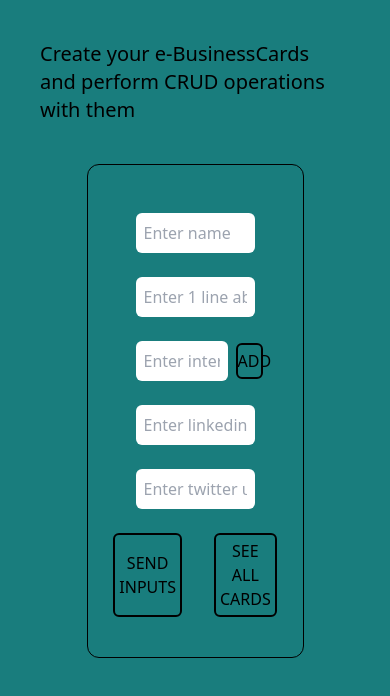
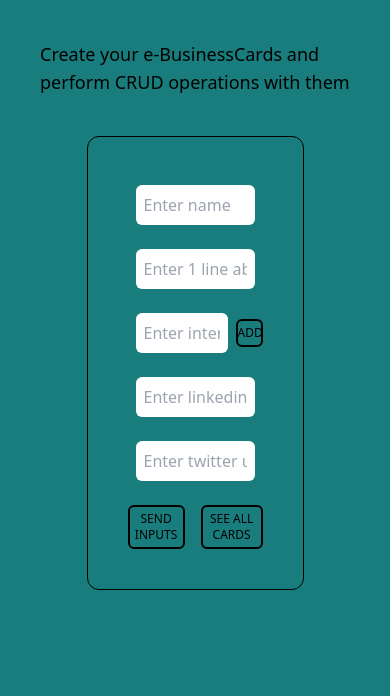
Before and after one commit to anujsolania/e-BusinessCard, a React (Vite) app in the folder frontend/: page / in a window 390 px wide. Shown: the top 696 px of the page. Built offline with nearby package versions, Linux system fonts and the light colour scheme.

Commit message:
fixed responsiveness

```diff
--- a/frontend/src/components/Allcards.jsx
+++ b/frontend/src/components/Allcards.jsx
@@ -140,8 +140,8 @@ function Allcards({props}) {
 
 
         </div>
-        <div style={{margin:"25px", padding: "25px"}} className="flex justify-center" >
-        <Link to={"/"} className="ml-6 border-2 border-black p-1 rounded-md" style={{margin:"5px", padding: "5px"}}>
+        <div className="flex justify-center m-[25px] p-[25px] " >
+        <Link to={"/"} className="ml-6 border-2 border-black rounded-md m-[5px] p-[5px]">
         ADD ANOTHER CARD</Link>
         </div>
 
--- a/frontend/src/components/Cardinput.jsx
+++ b/frontend/src/components/Cardinput.jsx
@@ -24,12 +24,12 @@ function Cardinput({props}) {
         <div className="flex flex-col justify-center items-center p-10 gap-10 w-screen" >
 
           <div >
-          <h1 className="font-medium text-xl" >
+          <h1 className="font-medium text-lg sm:text-xl " >
             Create your e-BusinessCards and perform CRUD operations with them
           </h1>
           </div>
 
-          <div className="flex flex-col items-center border border-black p-10 rounded-xl w-[70%] sm:w-[50%] gap-4" >
+          <div className="flex flex-col items-center border border-black p-10 rounded-xl gap-4 w-[70%] sm:w-[60%]" >
           <div className="flex flex-col w-full gap-2" >
          <input value={name} onChange={
            e => setname(e.target.value)
@@ -46,7 +46,7 @@ function Cardinput({props}) {
 
          <div className="flex items-center justify-center w-full" >
           <input value={Nthinterest} onChange={e => setNthinterest(e.target.value)} type="text" placeholder="Enter interest" className="m-2 p-2 rounded-md w-full" ></input>
-          <button onClick={addinterest} className="border-2 border-black rounded-md w-[20%] py-1 ">ADD</button>
+          <button onClick={addinterest} className="border-2 border-black rounded-md w-[20%] py-1 text-xs sm:text-sm">ADD</button>
          </div>
 
 
@@ -57,7 +57,7 @@ function Cardinput({props}) {
 
          </div>
 
-          <div className="flex gap-4" >
+          <div className="flex gap-2 text-xs sm:text-sm" >
 
           <button onClick={async () => {
             const response = await axios.post(`${import.meta.env.VITE_URL}/cardinput`,data,{
@@ -71,12 +71,12 @@ function Cardinput({props}) {
               setname(""),setabout(""),setinterests(""),seturl1(""),seturl2("")
             }
 
-          } } className="border-2 border-black p-1 rounded-md" > SEND INPUTS</button>
+          } } className="border-2 border-black p-1 rounded-md text-xs sm:text-sm" > SEND INPUTS</button>
           <br></br>
 
           <button onClick={() => {
               navigate("/allcards")
-          }} className="border-2 border-black p-1 rounded-md">SEE ALL CARDS</button>
+          }} className="border-2 border-black p-1 rounded-md text-xs sm:text-sm">SEE ALL CARDS</button>
 
           </div>
 
```
